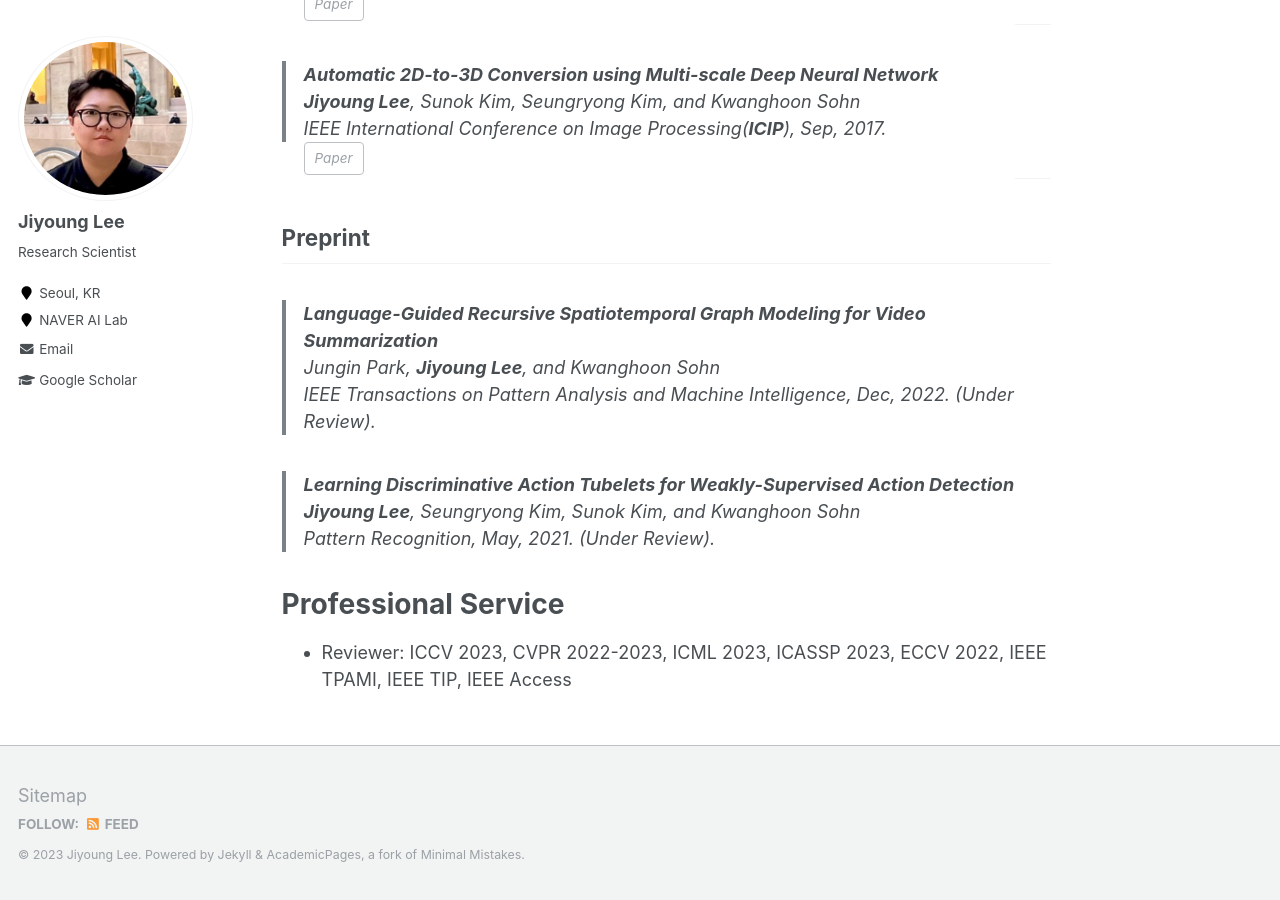
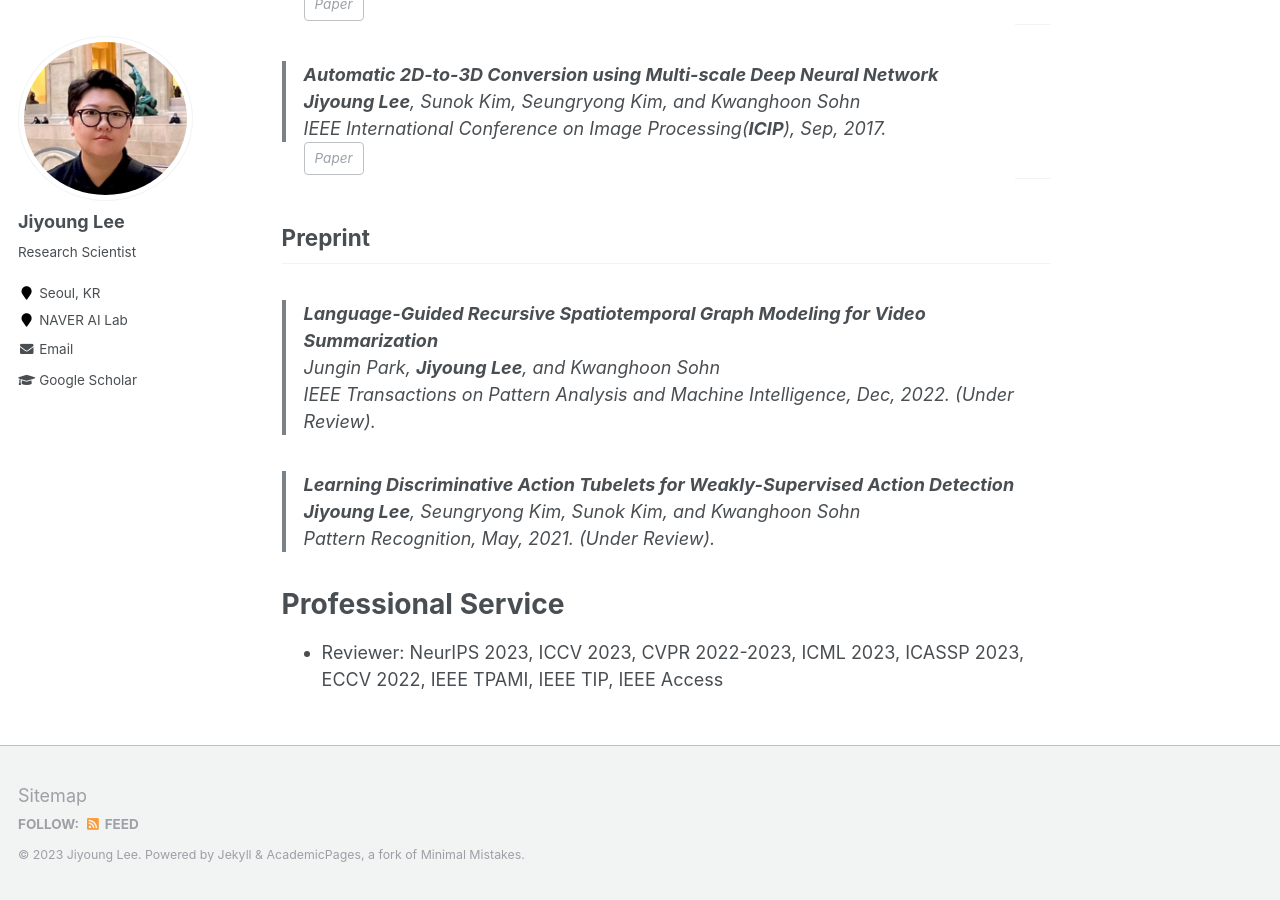
Before and after one commit to lee-jiyoung/lee-jiyoung.github.io, a Jekyll site: the page built from _pages/about.md, in a window 1280 px wide and 900 px high, scrolled down 5925 px. Built offline with Jekyll 4.4.1, drawn with Linux system fonts in a browser that asks for light colours; some of the changed text lies outside the part shown.

Commit message:
Update about.md

```diff
--- a/_pages/about.md
+++ b/_pages/about.md
@@ -16,7 +16,7 @@ I am broadly interested in multimodal learning & computer vision.
 Mostly, I like human-centric research that interacts with humans and machines in general. I am particularly interested in video understanding, vision-language model, generative modeling, but not limited to.
 For more check out my <a href="files/JiyoungLee_CV.pdf">CV</a>.
 
-I received PhD from <a href="https://ee.yonsei.ac.kr/ee_en">Yonsei University</a>, advised by <a href="https://diml.yonsei.ac.kr/professor/">Prof.Kwanghoon Sohn</a>.
+I received PhD from <a href="https://ee.yonsei.ac.kr/ee_en">Yonsei University</a>, advised by <a href="https://diml.yonsei.ac.kr/professor/">Prof. Kwanghoon Sohn</a>.
 Previously I interned at Adobe Research in 2021, working with <a href="https://www.justinsalamon.com/">Justin Salamon</a> and <a href="https://dingzeyu.li/">Dingzeyu Li</a>, and collaborated with Microsoft Research, working with <a href="http://alumni.media.mit.edu/~djmcduff/">Daniel McDuff</a> in 2020.
 
 **Internship at NAVER AI Lab**:
@@ -358,4 +358,4 @@ Pattern Recognition, May, 2021. (Under Review).
 
 Professional Service
 ======
-* Reviewer: ICCV 2023, CVPR 2022-2023, ICML 2023, ICASSP 2023, ECCV 2022, IEEE TPAMI, IEEE TIP, IEEE Access
+* Reviewer: NeurIPS 2023, ICCV 2023, CVPR 2022-2023, ICML 2023, ICASSP 2023, ECCV 2022, IEEE TPAMI, IEEE TIP, IEEE Access
```
